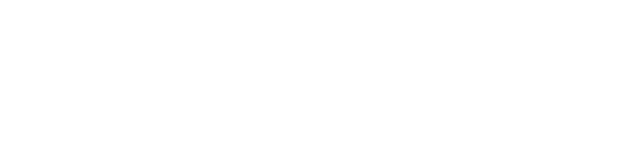
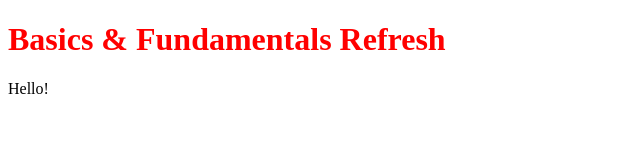
Before and after one commit to AnthonyVillegas87/Advanced-JS, a plain HTML site: page refresh.html in a window 1280 px wide. Shown: the whole page, without its empty margins (0-640 px from the left). Drawn offline with Linux system fonts and the light colour scheme.

Commit message:
feat: console object refresh

```diff
--- a/js/refresh.js
+++ b/js/refresh.js
@@ -0,0 +1,37 @@
+"use strict"
+
+document.write('Hello!');
+document.querySelector('h1').style.color = 'red';
+
+//console
+// The console object provides access to the browser's debugging console (e.g. the Web console in Firefox).
+// The specifics of how it works varies from browser to browser, but there is a de facto set of features that are typically provided.
+// Log to Console
+
+/*String*/console.log("Hello World!")
+/*Number*/console.log(123);
+/*Boolean*/console.log(false)
+/*Array*/console.log([1,2,3])
+/*Object Literal*/console.log({a:1, b:2})
+
+// Console.table
+console.table({a:1, b:2})
+
+//Console.error
+console.error('This is an error!')
+
+//Console.clear
+console.clear();
+
+//Console.warn
+console.warn('This is a warning!!');
+
+//Console.time
+console.time('Hello...')
+
+console.log("Hello World!");
+console.log("Hello World!");
+console.log("Hello World!");
+console.log("Hello World!");
+
+console.time('Hey!')
--- a/html.html
+++ b/refresh.html
@@ -6,5 +6,9 @@
 </head>
 <body>
 
+<h1>Basics & Fundamentals Refresh</h1>
+
+
+<script src="js/refresh.js"></script>
 </body>
 </html>
```
